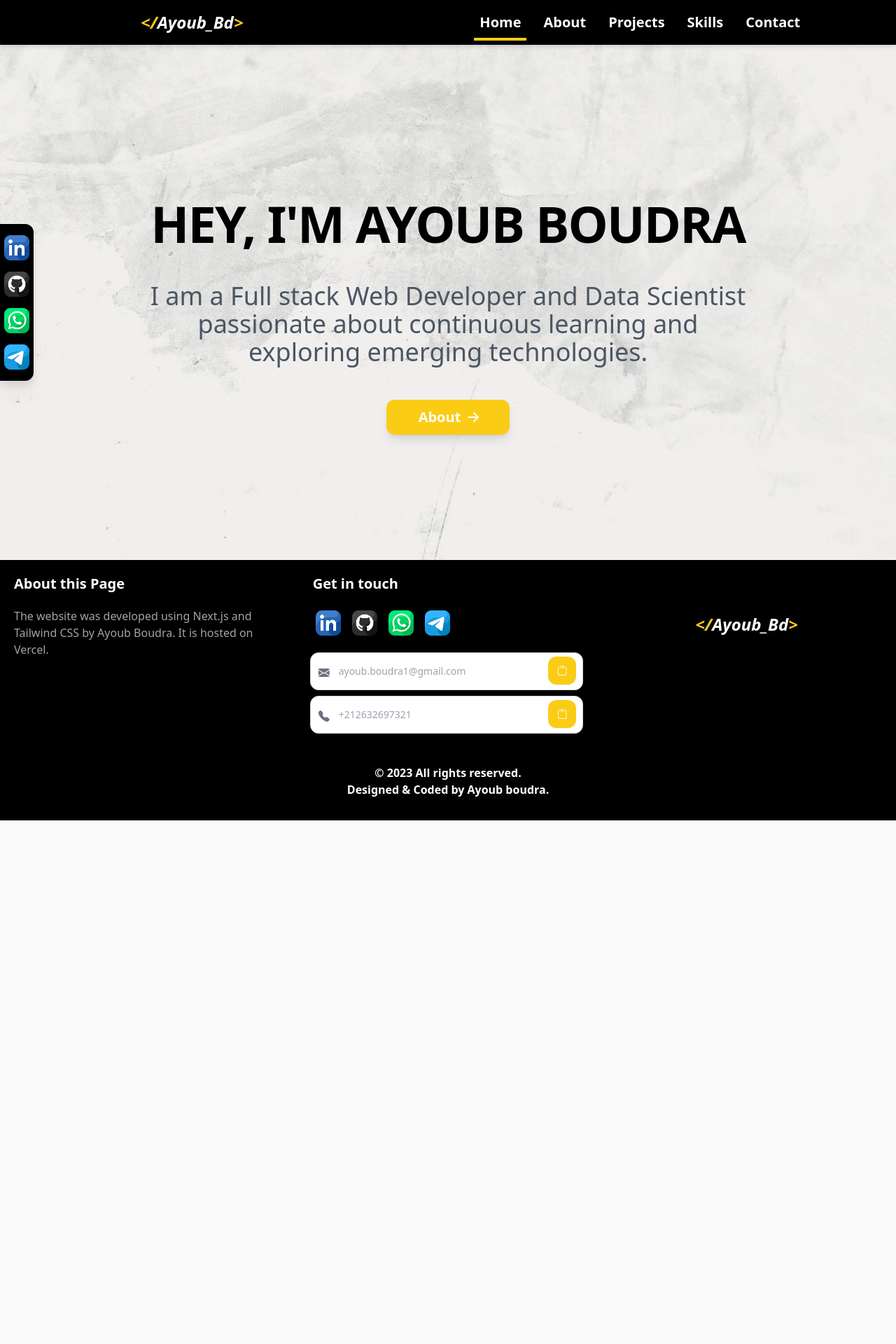
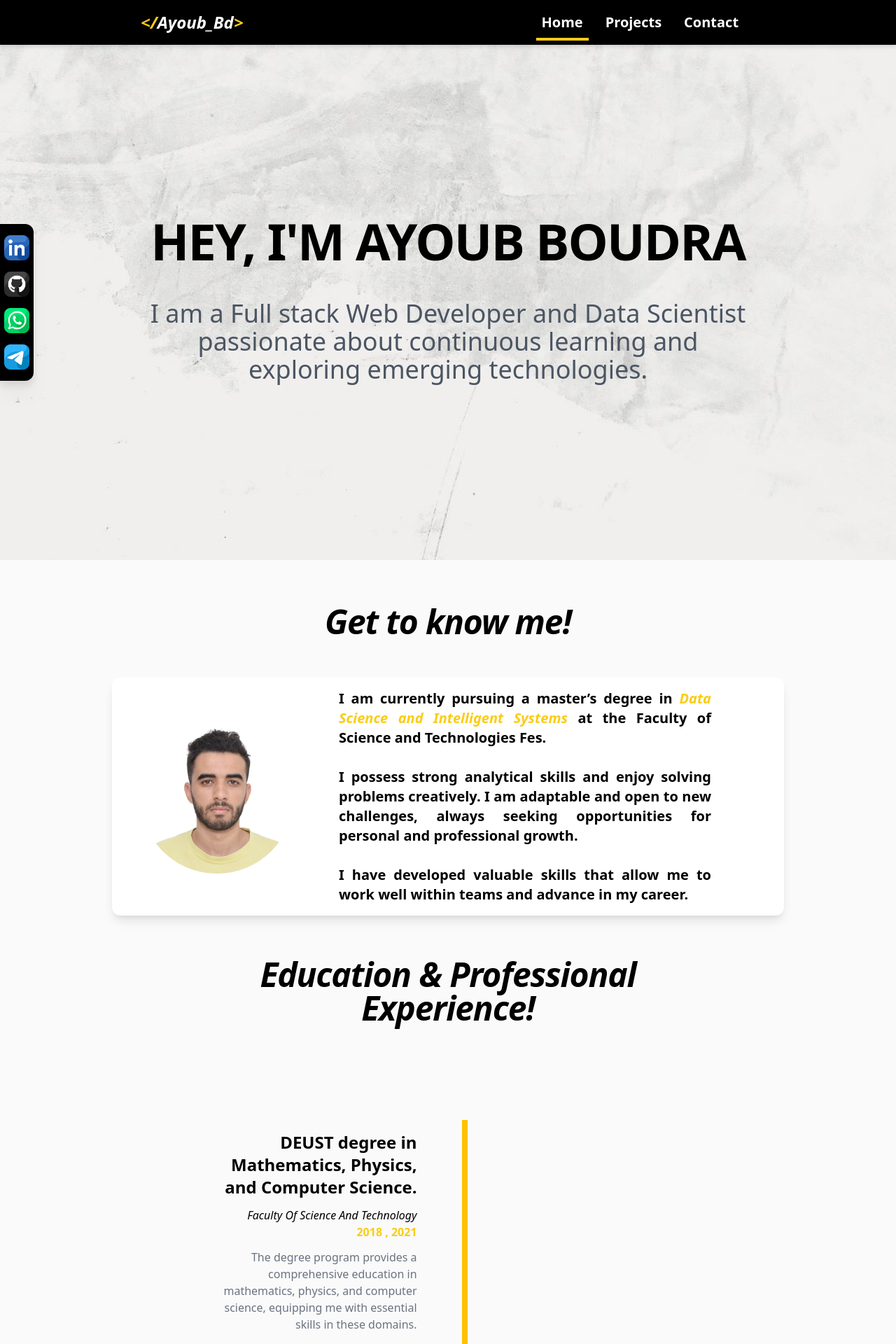
Before and after one commit to ayoubboudra1/portfolioNext, a Next.js app: page / in a window 1280 px wide. Shown: the top 1920 px of the page at 70% size. Before the commit the page ends 1172 px from the top, so only its background shows below. Built offline with nearby package versions, Linux system fonts and the light colour scheme.

Commit message:
One single page

```diff
--- a/src/components/Contact.tsx
+++ b/src/components/Contact.tsx
@@ -82,7 +82,7 @@ function Contact() {
   // }
 
   return (
-    <div className="bg-zinc-50" id="Contact">
+    <div className="bg-zinc-50 mb-10" id="Contact">
       <AnimatePresence mode="popLayout">
         <div className="py-4 px-4 mx-auto max-w-screen-xl text-center lg:pt-10 lg:pb-5 ">
           <motion.h1
--- a/src/components/Home.tsx
+++ b/src/components/Home.tsx
@@ -52,11 +52,10 @@ function Home() {
                       Get started
                       <svg aria-hidden="true" className="ml-2 -mr-1 w-5 h-5" fill="currentColor" viewBox="0 0 20 20" xmlns="http://www.w3.org/2000/svg"><path fillRule="evenodd" d="M10.293 3.293a1 1 0 011.414 0l6 6a1 1 0 010 1.414l-6 6a1 1 0 01-1.414-1.414L14.586 11H3a1 1 0 110-2h11.586l-4.293-4.293a1 1 0 010-1.414z" clipRule="evenodd"></path></svg>
                   </a> */}
-            <Link href="/about">
+            {/* <Link href="#about">
               <button className="mx-16  rounded-xl  relative h-[50px] w-44 overflow-hidden   bg-yellow-400 px-3 text-white shadow-lg hover:scale-105">
                 <span className="relative z-10  inline-flex justify-center items-center font-bold text-xl">
                   About
-                  {/* ME */}
                   <svg
                     aria-hidden="true"
                     className="ml-2 -mr-1 w-5 h-5"
@@ -72,7 +71,7 @@ function Home() {
                   </svg>
                 </span>
               </button>
-            </Link>
+            </Link> */}
           </motion.div>
         </AnimatePresence>
       </div>
--- a/src/components/NavBar.tsx
+++ b/src/components/NavBar.tsx
@@ -37,7 +37,7 @@ function NavBar() {
               <p className="">Home</p>
               <span className="absolute -bottom-1 left-0 w-0 transition-all h-1 bg-yellow-400"></span>
             </Link>
-            <Link
+            {/* <Link
               href="/about"
               className={
                 router.pathname === '/about'
@@ -47,7 +47,7 @@ function NavBar() {
             >
               <p className="">About</p>
               <span className="absolute -bottom-1 left-0 w-0 transition-all h-1 bg-yellow-400"></span>
-            </Link>
+            </Link> */}
             <Link
               href="/project"
               className={
@@ -59,7 +59,7 @@ function NavBar() {
               <p className="">Projects</p>
               <span className="absolute -bottom-1 left-0 w-0 transition-all h-1 bg-yellow-400"></span>
             </Link>
-            <Link
+            {/* <Link
               href="/skills"
               className={
                 router.pathname === '/skills'
@@ -69,7 +69,7 @@ function NavBar() {
             >
               <p className="">Skills</p>
               <span className="absolute -bottom-1 left-0 w-0 transition-all h-1 bg-yellow-400"></span>
-            </Link>
+            </Link> */}
             <Link
               href="/contact"
               className={
--- a/src/pages/index.tsx
+++ b/src/pages/index.tsx
@@ -12,6 +12,7 @@ import Skills from '@/components/Skills'
 import PreLoading from '@/components/PreLoading'
 import PageTransition from '@/components/PageTransition'
 import { forwardRef, useEffect, useState } from 'react'
+import Project from './project'
 
 const inter = Inter({ subsets: ['latin'] })
 
@@ -28,11 +29,10 @@ function HomePage(props: IndexPageProps, ref: IndexPageRef) {
     'hidden drop-shadow-xl lg:block socialmedia-links fixed top-80 lg:w-12 lg:h-56 bg-black rounded-r-xl z-50 transition-opacity ease-in duration-700 opacity-0'
 
   const listenToScroll = () => {
-    let heightToHideFrom = 150
+    let heightToHideFrom = 5840
     const winScroll =
       document.body.scrollTop || document.documentElement.scrollTop
     setHeight(winScroll)
-
     if (winScroll > heightToHideFrom) {
       isVisible && setIsVisible(false)
     } else {
@@ -67,7 +67,17 @@ function HomePage(props: IndexPageProps, ref: IndexPageRef) {
               <div>
                 <Home />
               </div>
-              <div>
+              <div id='about'>
+                <About />
+              </div>
+              {/* <div>
+                <Project />
+              </div> */}
+              <div id='skills'>
+                <Skills />
+              </div>
+              <div id="contact">
+                <Contact />
               </div>
             </div>
             <div className="">
```
